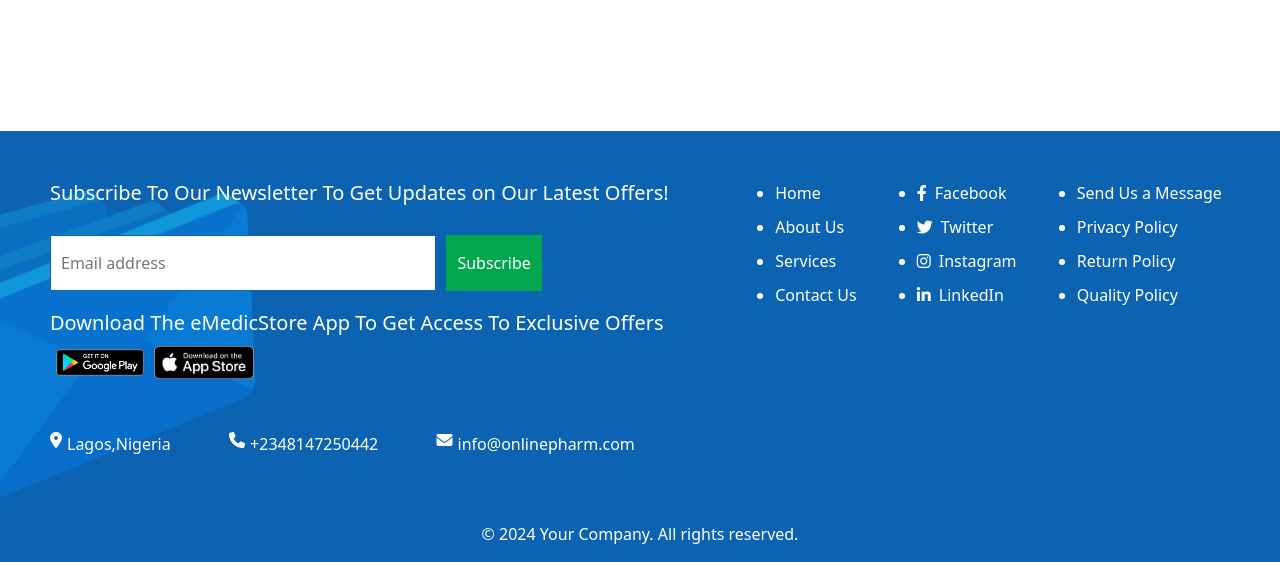
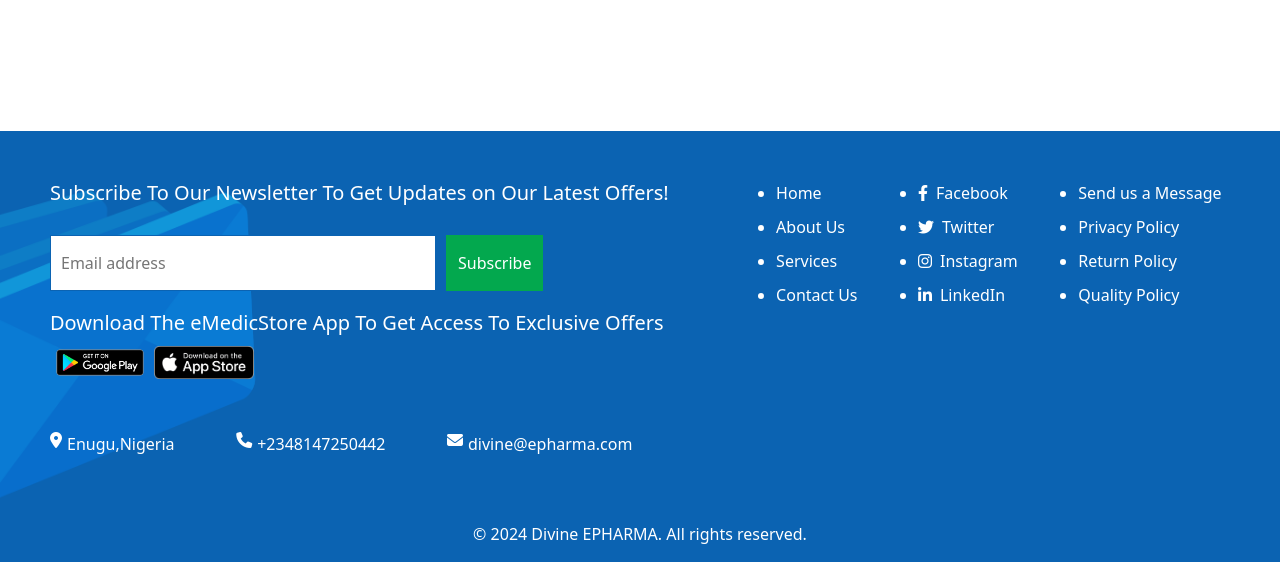
Before and after one commit to Dipec001/onlinestore, a Django app: page /cart/ in a window 1280 px wide. Shown: the part 843-1405 px from the top of the page. Run offline with Django 4.2, Linux system fonts and the light colour scheme; data comes from the database, SQL or seed files in the repository; data that the repository does not hold is empty; some libraries are stand-ins or nearby versions; some web fonts are replaced.

Commit message:
"Updated footer.html: changed location from Lagos to Enugu, updated email address, capitalized 'us' in 'Send us a Message', and updated copyright information to Divine EPHARMA."

```diff
--- a/templates/footer.html
+++ b/templates/footer.html
@@ -17,7 +17,7 @@
                 <div class="info-12">
                     <div>
                         <span><i class="fa-solid fa-location-dot"></i></span>
-                        <p>Lagos,Nigeria</p>
+                        <p>Enugu,Nigeria</p>
                     </div>
                     <div>
                         <span><i class="fa-solid fa-phone"></i></span>
@@ -25,7 +25,7 @@
                     </div>
                     <div>
                         <span><i class="fa-solid fa-envelope"></i></span>
-                        <p>info@onlinepharm.com</p>
+                        <p>divine@epharma.com</p>
                     </div>
                 </div>
             </div>
@@ -48,7 +48,7 @@
                 </div>
                 <div>
                     <ul>
-                        <li>Send Us a Message</li>
+                        <li>Send us a Message</li>
                         <li>Privacy Policy</li>
                         <li>Return Policy</li>
                         <li>Quality Policy</li>
@@ -57,7 +57,7 @@
             </div>
         </div>
         <div class="footer-bottom">
-            <p>&copy; 2024 Your Company. All rights reserved.</p>
+            <p>&copy; 2024 Divine EPHARMA. All rights reserved.</p>
         </div>
     </div>
 </footer>
```
